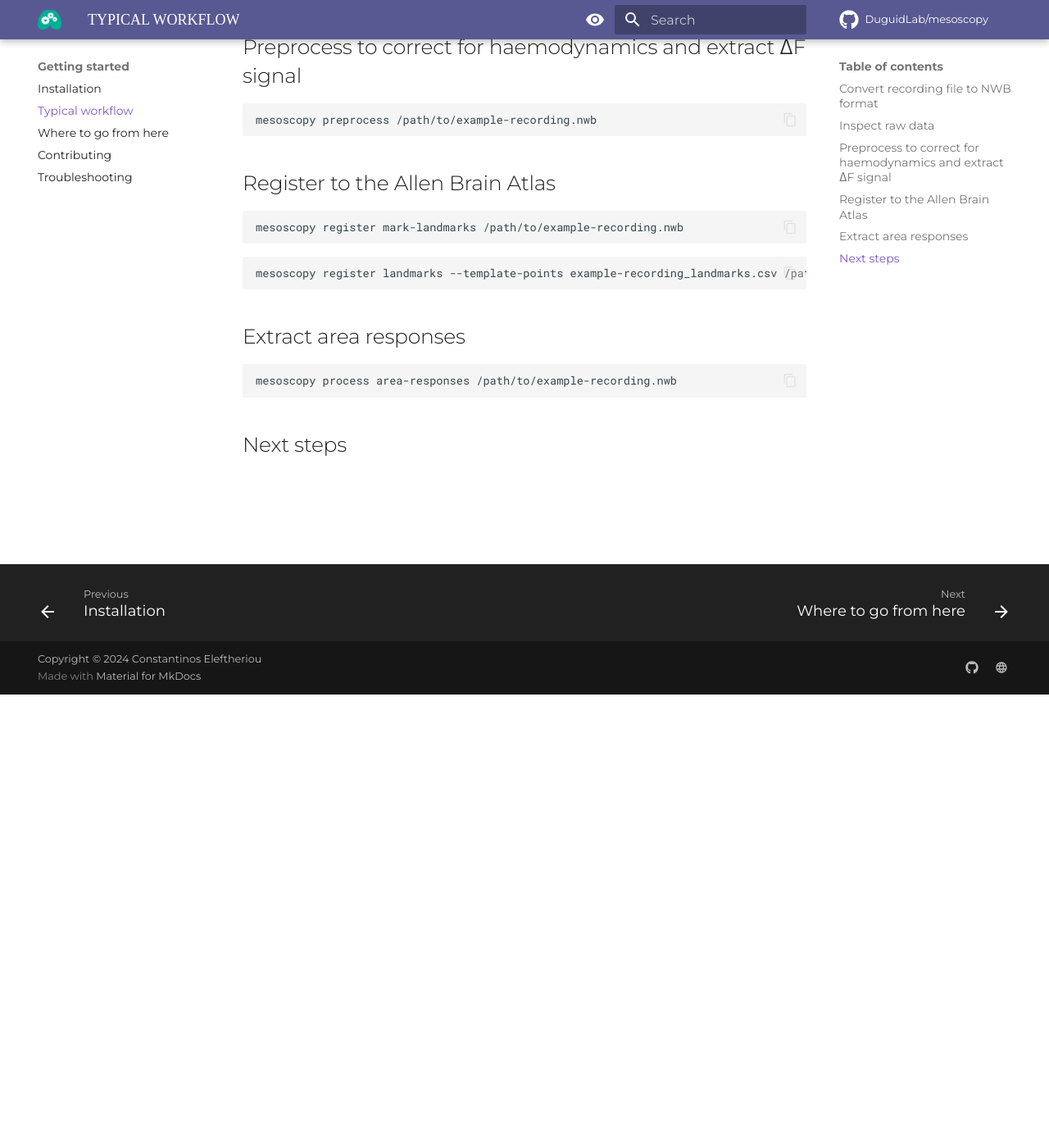
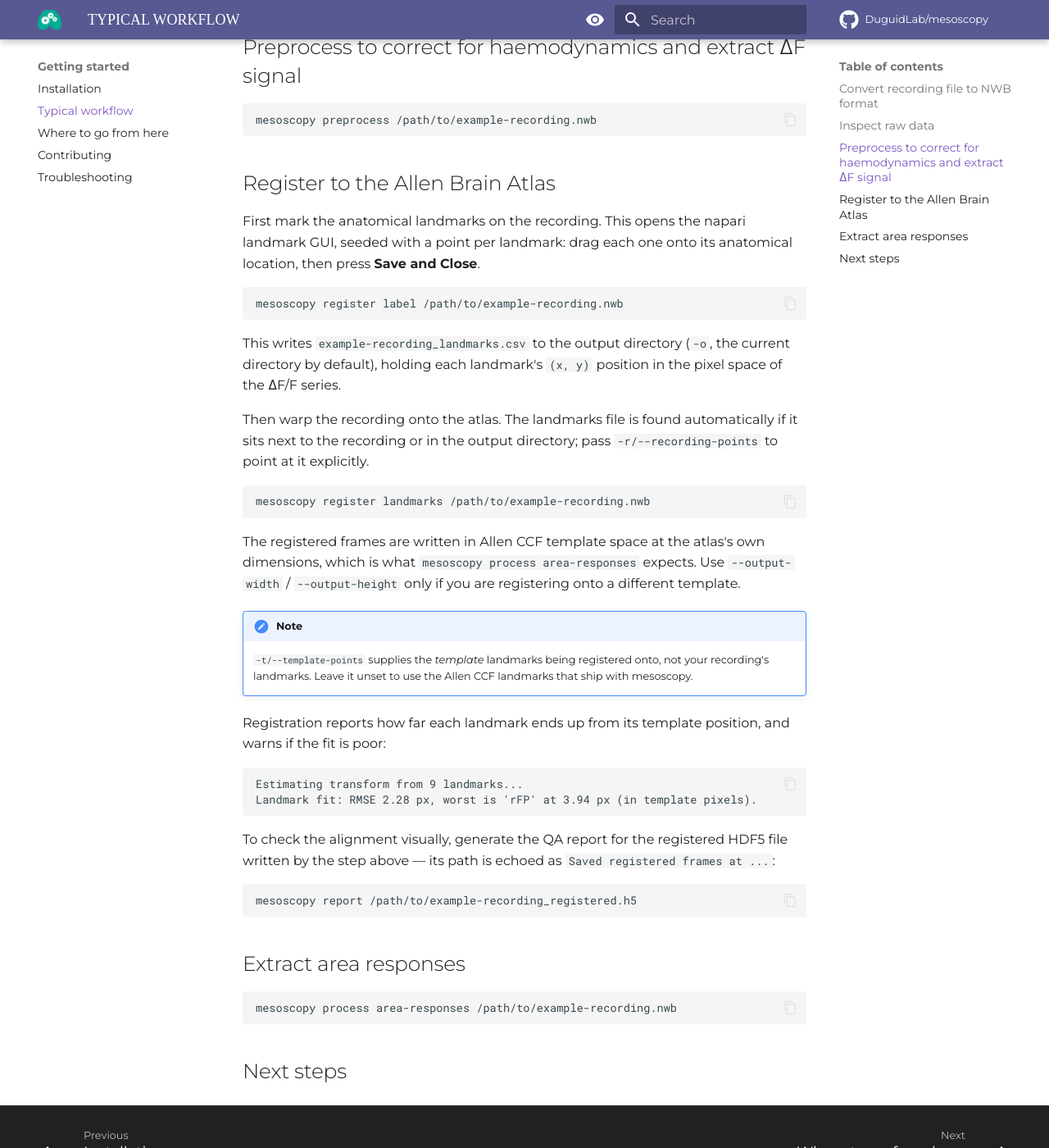
Before and after one commit to DuguidLab/mesoscopy, an MkDocs documentation site: the page built from docs/typical-workflow.md, in a window 1280 px wide and 1400 px high, scrolled down 553 px. Shown: the whole window at 82% size. Built offline with MkDocs 1.6.1 and Material for MkDocs 9.7.7, drawn with Linux system fonts in a browser that asks for light colours; some web fonts are replaced; comment, search, counter and statistics services are not loaded.

Commit message:
update docs

````diff
--- a/docs/typical-workflow.md
+++ b/docs/typical-workflow.md
@@ -23,12 +23,44 @@ mesoscopy preprocess /path/to/example-recording.nwb
 
 ## Register to the Allen Brain Atlas
 
+First mark the anatomical landmarks on the recording. This opens the napari landmark GUI, seeded
+with a point per landmark: drag each one onto its anatomical location, then press **Save and Close**.
+
 ```bash
-mesoscopy register mark-landmarks /path/to/example-recording.nwb
+mesoscopy register label /path/to/example-recording.nwb
 ```
 
+This writes `example-recording_landmarks.csv` to the output directory (`-o`, the current directory
+by default), holding each landmark's `(x, y)` position in the pixel space of the ∆F/F series.
+
+Then warp the recording onto the atlas. The landmarks file is found automatically if it sits next to
+the recording or in the output directory; pass `-r/--recording-points` to point at it explicitly.
+
 ```bash
-mesoscopy register landmarks --template-points example-recording_landmarks.csv /path/to/example-recording.nwb
+mesoscopy register landmarks /path/to/example-recording.nwb
+```
+
+The registered frames are written in Allen CCF template space at the atlas's own dimensions, which
+is what `mesoscopy process area-responses` expects. Use `--output-width` / `--output-height` only if
+you are registering onto a different template.
+
+!!! note
+    `-t/--template-points` supplies the *template* landmarks being registered onto, not your
+    recording's landmarks. Leave it unset to use the Allen CCF landmarks that ship with mesoscopy.
+
+Registration reports how far each landmark ends up from its template position, and warns if the fit
+is poor:
+
+```
+Estimating transform from 9 landmarks...
+Landmark fit: RMSE 2.28 px, worst is 'rFP' at 3.94 px (in template pixels).
+```
+
+To check the alignment visually, generate the QA report for the registered HDF5 file written by the
+step above — its path is echoed as `Saved registered frames at ...`:
+
+```bash
+mesoscopy report /path/to/example-recording_registered.h5
 ```
 
 ## Extract area responses
````
